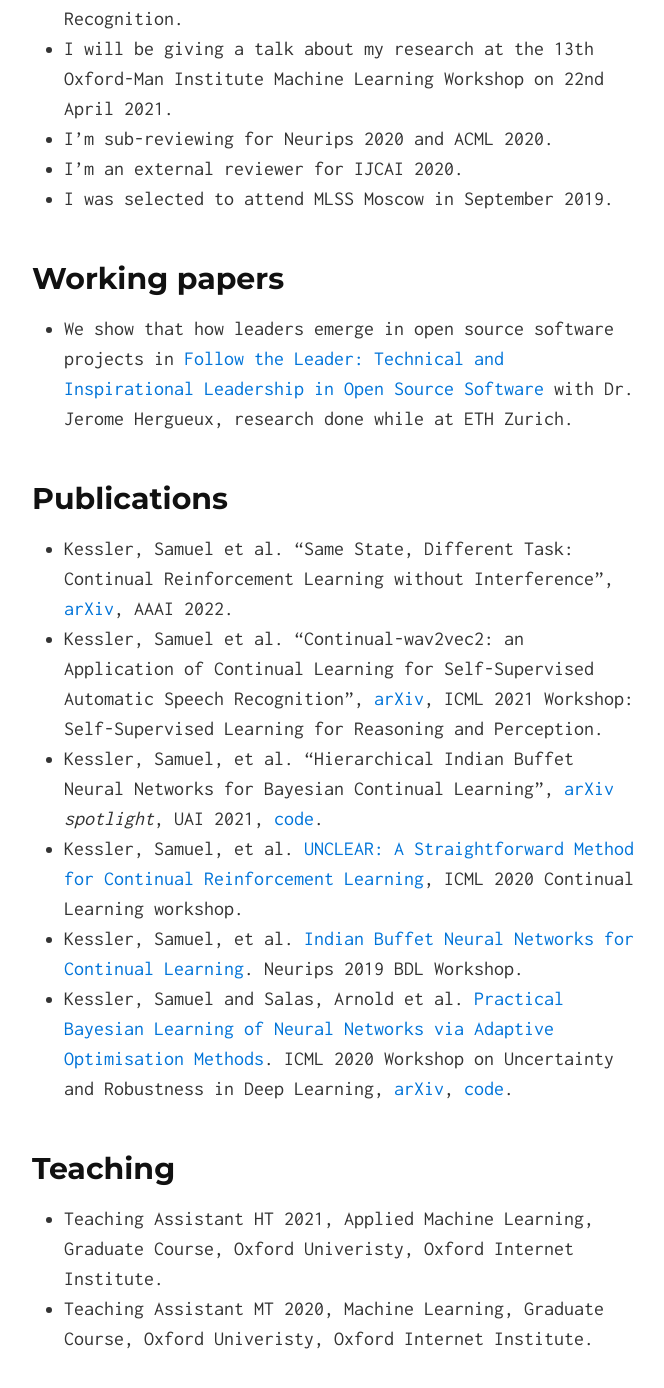
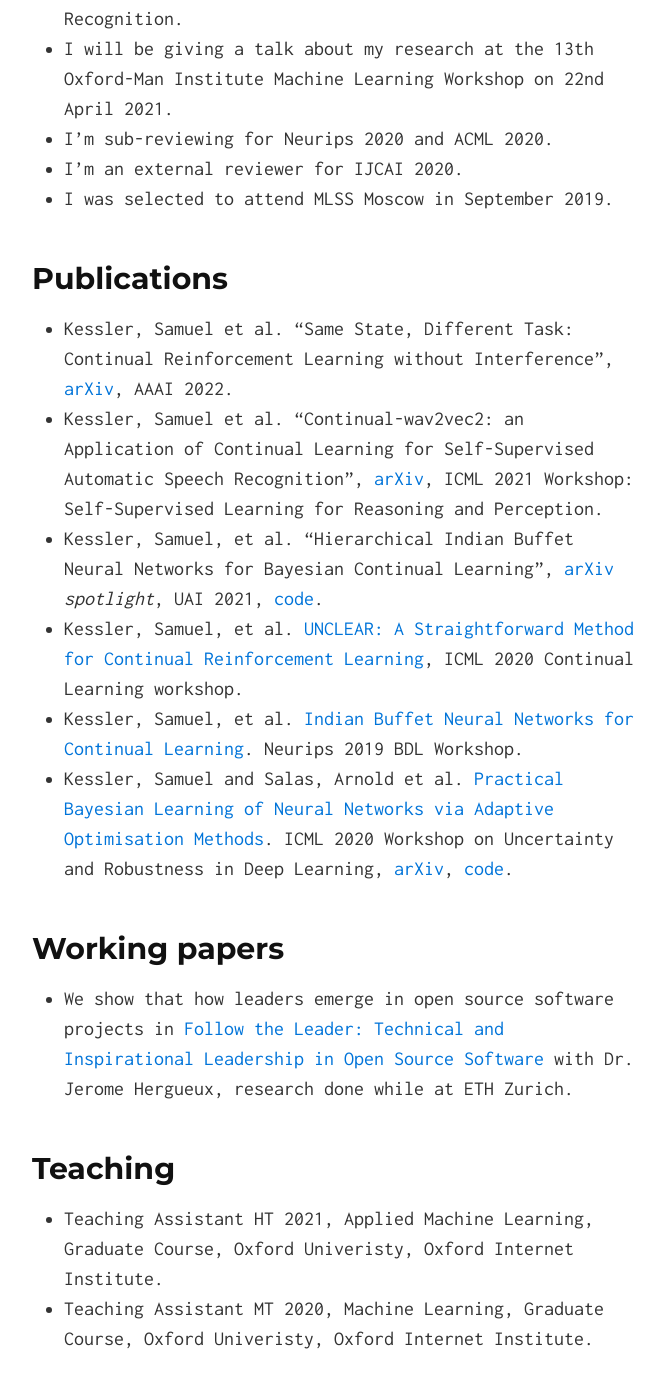
Before and after one commit to skezle/skezle.github.io, a Jekyll site: the page built from index.md, in a window 1280 px wide and 1400 px high, scrolled down 1125 px. Shown: the top 1388 px of the window, without its empty margins (306-970 px from the left). Built offline with Jekyll 4.4.1, drawn with Linux system fonts in a browser that asks for light colours; part of the change alters nothing that is shown.

```diff
--- a/index.md
+++ b/index.md
@@ -23,9 +23,6 @@ Statistics at ETH Zurich.
 * I'm an external reviewer for IJCAI 2020.
 * I was selected to attend MLSS Moscow in September 2019.
 
-## Working papers
-* We show that how leaders emerge in open source software projects in [Follow the Leader: Technical and Inspirational Leadership in Open Source Software](https://www.research-collection.ethz.ch/bitstream/handle/20.500.11850/463810/1/CLE_WP_2021_01.pdf) with Dr. Jerome Hergueux, research done while at ETH Zurich.
-
 ## Publications
 * Kessler, Samuel et al. "Same State, Different Task: Continual Reinforcement Learning without Interference", [arXiv](https://arxiv.org/abs/2106.02940), AAAI 2022.
 * Kessler, Samuel et al. "Continual-wav2vec2: an Application of Continual Learning for Self-Supervised Automatic Speech Recognition", [arXiv](https://arxiv.org/abs/2107.13530), ICML 2021 Workshop: Self-Supervised Learning for Reasoning and Perception.
@@ -34,6 +31,9 @@ Statistics at ETH Zurich.
 * Kessler, Samuel, et al. [Indian Buffet Neural Networks for Continual Learning](http://bayesiandeeplearning.org/2019/papers/63.pdf). Neurips 2019 BDL Workshop.
 * Kessler, Samuel and Salas, Arnold et al. [Practical Bayesian Learning of Neural Networks via Adaptive Optimisation Methods](https://arxiv.org/abs/1811.03679). ICML 2020 Workshop on Uncertainty and Robustness in Deep Learning, [arXiv](https://arxiv.org/abs/1811.03679), [code](https://github.com/skezle/BADAM).
 
+## Working papers
+* We show that how leaders emerge in open source software projects in [Follow the Leader: Technical and Inspirational Leadership in Open Source Software](https://www.research-collection.ethz.ch/bitstream/handle/20.500.11850/463810/1/CLE_WP_2021_01.pdf) with Dr. Jerome Hergueux, research done while at ETH Zurich.
+
 ## Teaching
 *  Teaching Assistant HT 2021, Applied Machine Learning, Graduate Course, Oxford Univeristy, Oxford Internet Institute.
 *  Teaching Assistant MT 2020, Machine Learning, Graduate Course, Oxford Univeristy, Oxford Internet Institute.
```
